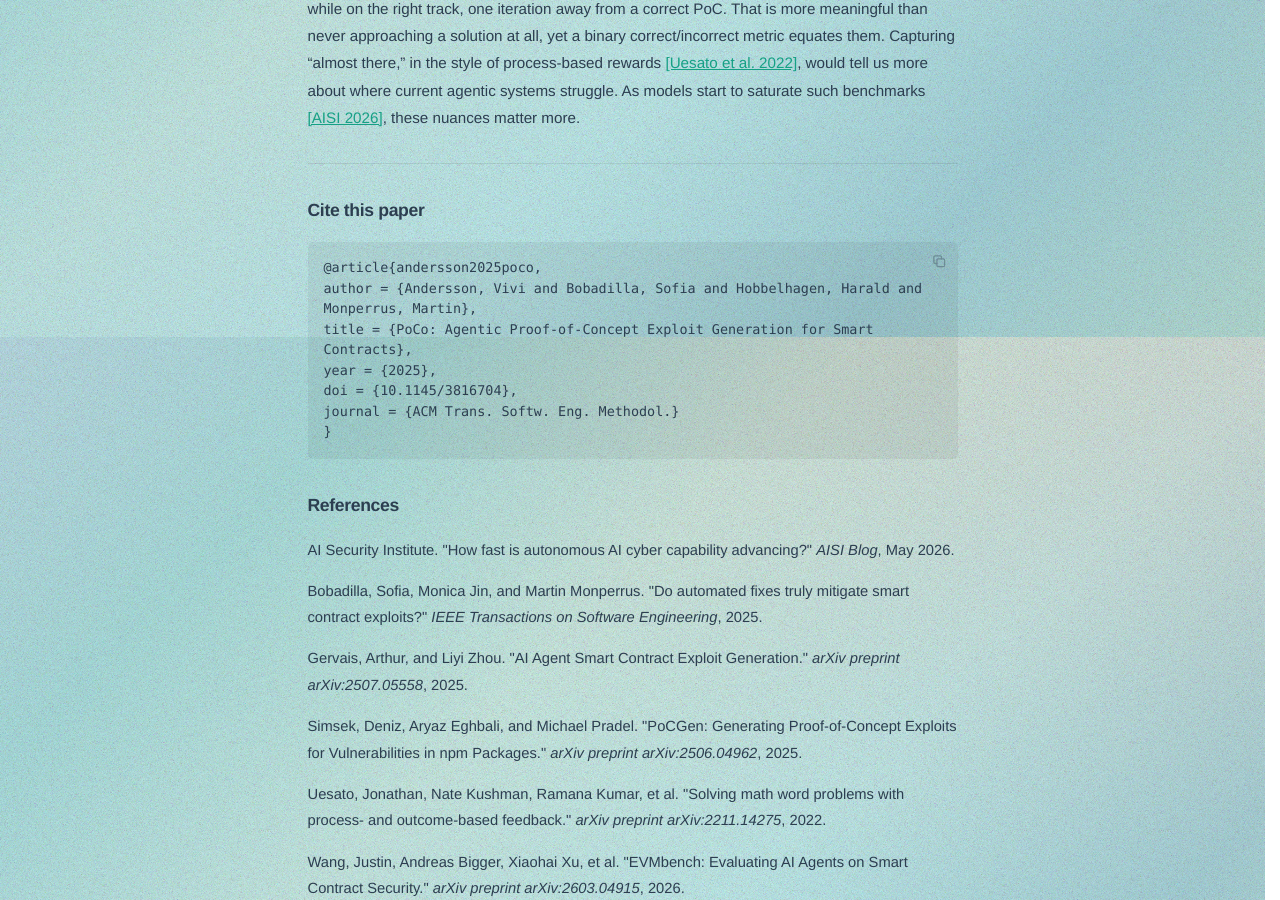
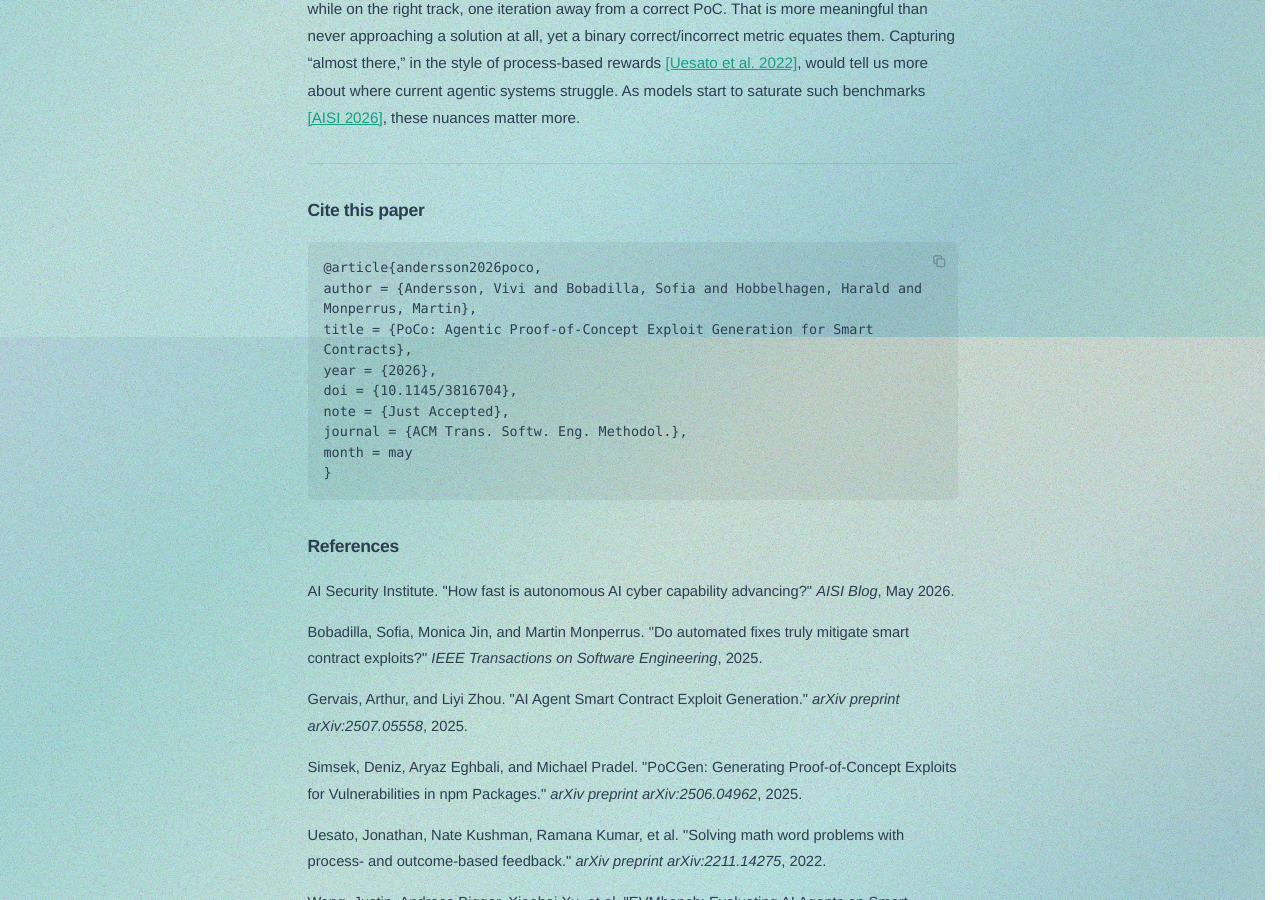
Before and after one commit to vivi365/vivi365.github.io, a Jekyll site: the page built from _posts/2026-05-19-patches-as-correctness-oracles.markdown, in a window 1280 px wide and 900 px high, scrolled down 5963 px. Built offline with Jekyll 4.4.1, drawn with Linux system fonts in a browser that asks for light colours; some web fonts are replaced.

Commit message:
fixes date issues for poco

```diff
--- a/_posts/2026-05-19-patches-as-correctness-oracles.markdown
+++ b/_posts/2026-05-19-patches-as-correctness-oracles.markdown
@@ -150,12 +150,14 @@ A second missing axis is partial success. Some of our agents failed by exhaustin
     <path d="M7 12.5l3.1 3.1L17.2 8.5"></path>
   </svg>
 </button>
-<pre><code>@article{andersson2025poco,
+<pre><code>@article{andersson2026poco,
 author = {Andersson, Vivi and Bobadilla, Sofia and Hobbelhagen, Harald and Monperrus, Martin},
 title = {PoCo: Agentic Proof-of-Concept Exploit Generation for Smart Contracts},
-year = {2025},
+year = {2026},
 doi = {10.1145/3816704},
-journal = {ACM Trans. Softw. Eng. Methodol.}
+note = {Just Accepted},
+journal = {ACM Trans. Softw. Eng. Methodol.},
+month = may
 }</code></pre>
 </div>
 
--- a/index.markdown
+++ b/index.markdown
@@ -7,7 +7,7 @@ title: Home
 
 ## Publications
 
-<p class="publication-entry"><span class="publication-title">PoCo: Agentic Proof-of-Concept Exploit Generation for Smart Contracts</span><span class="publication-authors"><span class="author-highlight">Vivi Andersson</span>*, Sofia Bobadilla*, Harald Hobbelhagen, et al.</span><span class="publication-links"><a href="https://arxiv.org/abs/2511.02780" target="_blank" class="paper-link"><svg fill="currentColor" stroke="currentColor" stroke-width="15"><use href="#icon-arxiv"/></svg>Paper</a> <span class="publication-link-separator">·</span> <a href="https://github.com/ASSERT-KTH/Proof-of-Patch/" target="_blank" rel="noopener" class="paper-link"><svg fill="currentColor"><use href="#icon-github"/></svg>Dataset</a></span><span class="publication-meta"><em>ACM Transactions on Software Engineering and Methodology</em>, 2025</span></p>
+<p class="publication-entry"><span class="publication-title">PoCo: Agentic Proof-of-Concept Exploit Generation for Smart Contracts</span><span class="publication-authors"><span class="author-highlight">Vivi Andersson</span>*, Sofia Bobadilla*, Harald Hobbelhagen, et al.</span><span class="publication-links"><a href="https://arxiv.org/abs/2511.02780" target="_blank" class="paper-link"><svg fill="currentColor" stroke="currentColor" stroke-width="15"><use href="#icon-arxiv"/></svg>Paper</a> <span class="publication-link-separator">·</span> <a href="https://github.com/ASSERT-KTH/Proof-of-Patch/" target="_blank" rel="noopener" class="paper-link"><svg fill="currentColor"><use href="#icon-github"/></svg>Dataset</a></span><span class="publication-meta"><em>ACM TOSEM Special Issue on Agentic AI in Software</em>, 2026</span></p>
 
 <p class="publication-entry"><span class="publication-title">Evaluating Cryptographic API Misuse Detectors for Go</span><span class="publication-authors"><span class="author-highlight">Vivi Andersson</span> and Martin Monperrus</span><span class="publication-links"><a href="https://arxiv.org/abs/2604.24085" target="_blank" class="paper-link"><svg fill="currentColor" stroke="currentColor" stroke-width="15"><use href="#icon-arxiv"/></svg>Paper</a> <span class="publication-link-separator">·</span> <a href="https://github.com/ASSERT-KTH/crypto-api-misuse-detectors-go" target="_blank" rel="noopener" class="paper-link"><svg fill="currentColor"><use href="#icon-github"/></svg>Artifact</a></span><span class="publication-meta"><em>Proceedings of the 4th International Workshop on Software Vulnerability Management (SVM '26)</em>, 2026</span></p>
 
```
